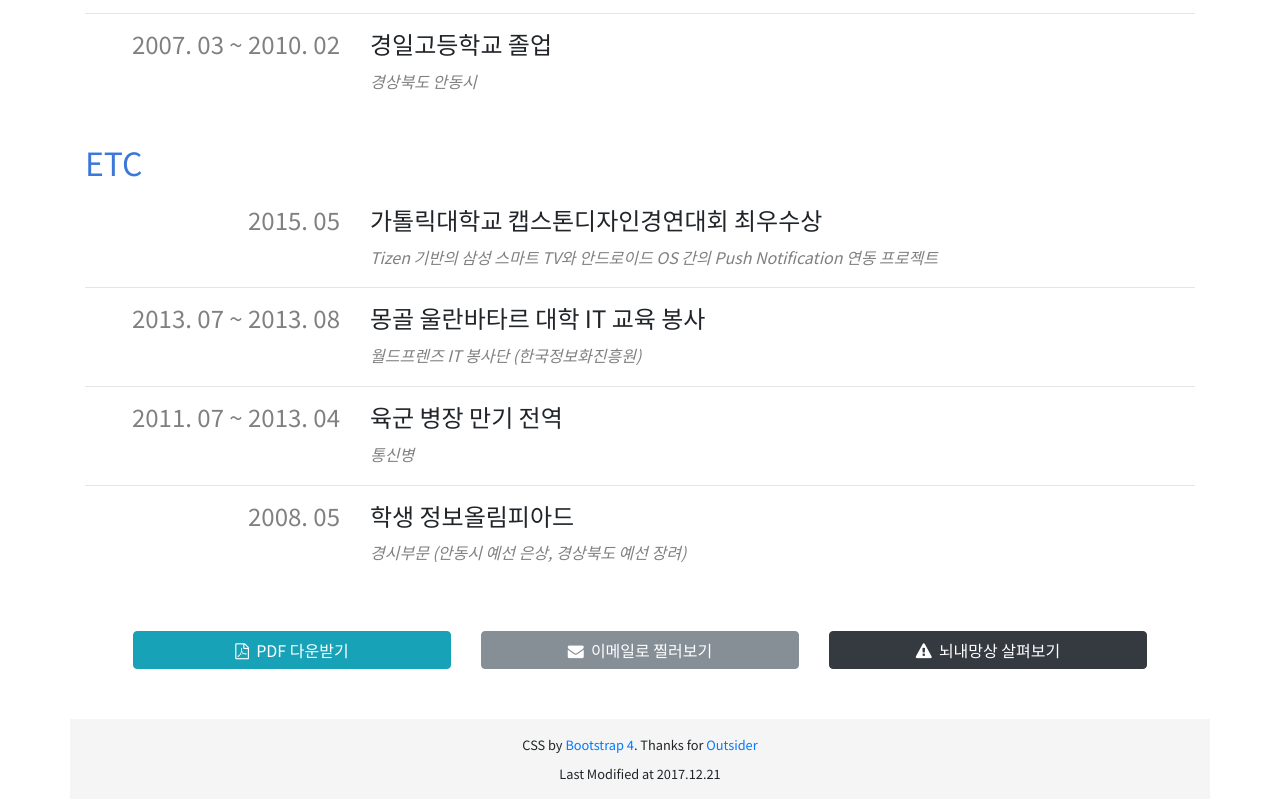
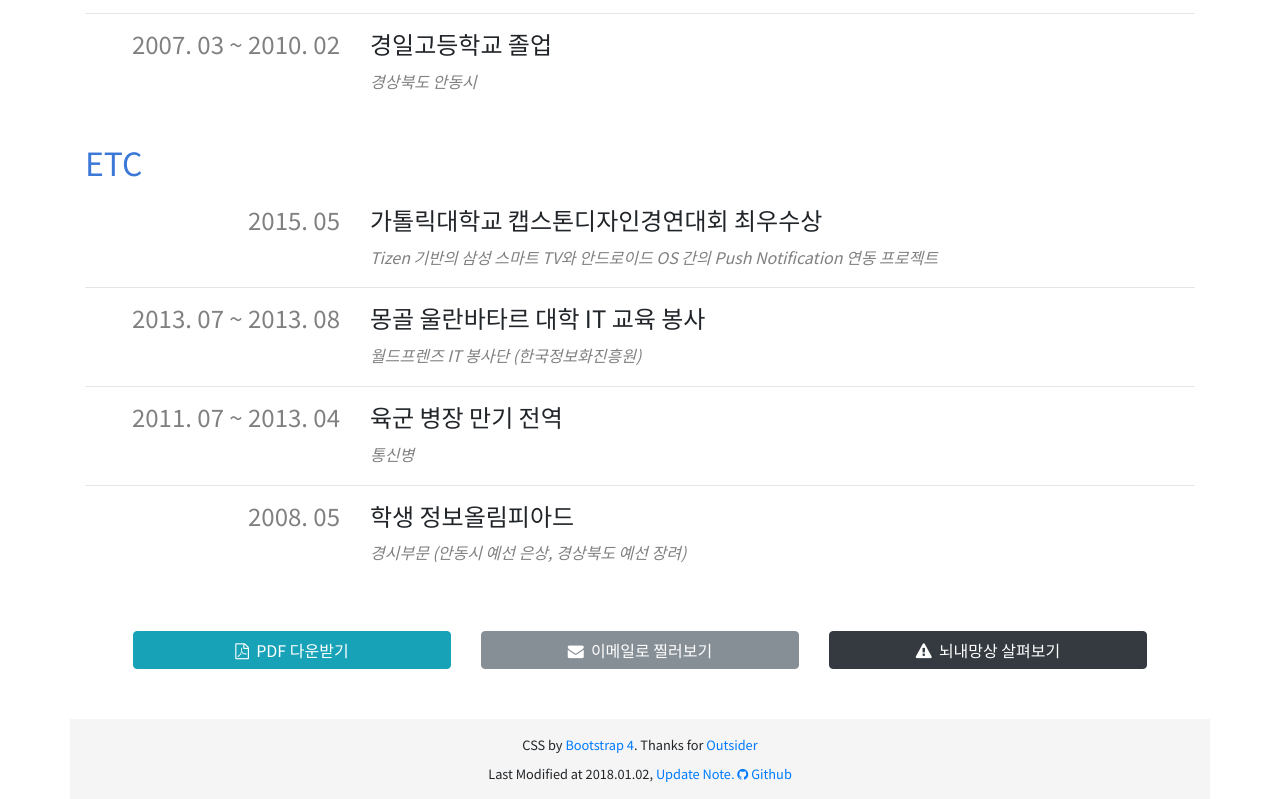
Before and after one commit to uyu423/resume-legacy, a website: page index.html in a window 1280 px wide. Shown: the part 5825-6624 px from the top of the page. Drawn offline with nearby package versions, Linux system fonts and the light colour scheme.

Commit message:
Footer 내용 추가
- commit 내역을 이력서 update note로 사용
- 원본 repo github 링크 추가

```diff
--- a/index.html
+++ b/index.html
@@ -800,7 +800,7 @@
         <div class="col footer-cover">
           <div class="footer text-center">
             <small>CSS by <a href="https://getbootstrap.com/" target="_blank">Bootstrap 4</a>. Thanks for <a href="https://blog.outsider.ne.kr/1234" target="_blank">Outsider</a></small><br/>
-            <small>Last Modified at 2017.12.21</small>
+            <small>Last Modified at 2018.01.02, <a href="https://github.com/uyu423/resume/commits/master" target="_blank">Update Note. </a><a href="https://github.com/uyu423/resume" target="_blank"><i class="fa fa-github"></i> Github</a></small>
           </div>
         </div>
       </div>
```
